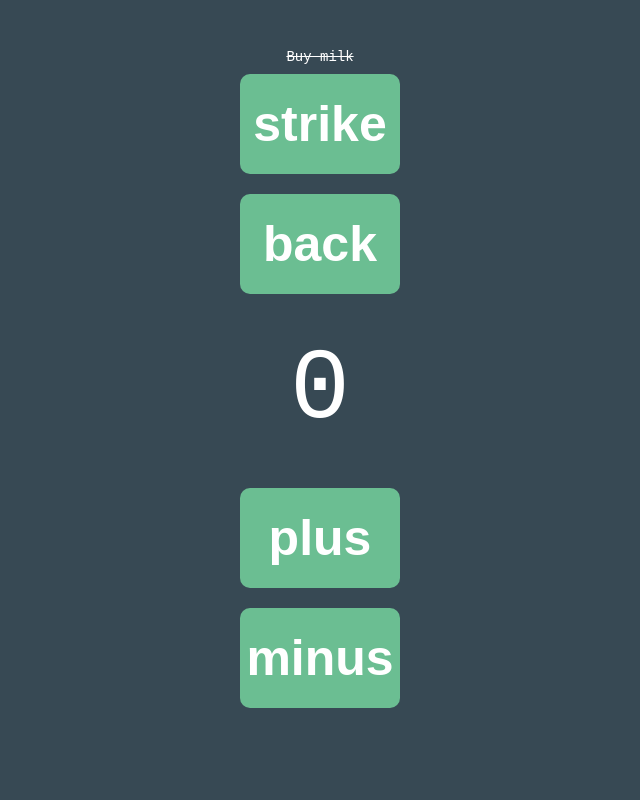
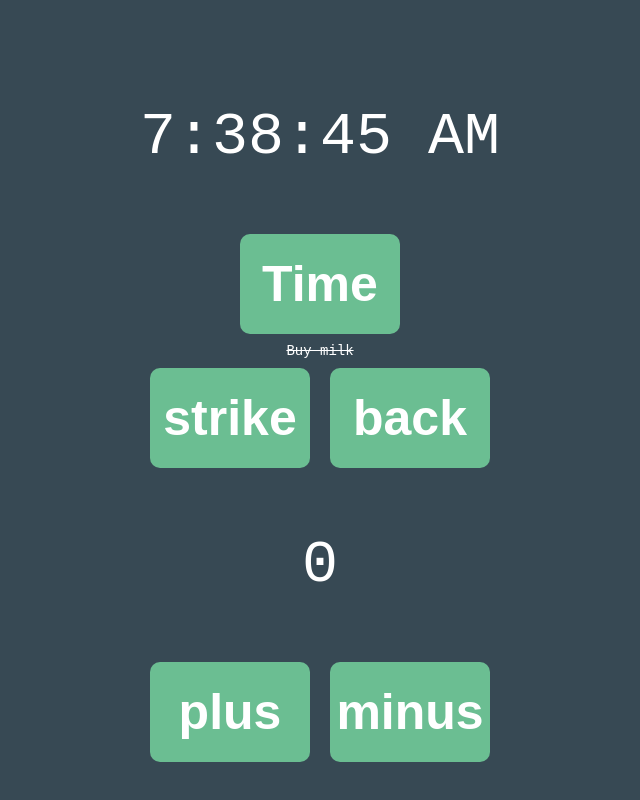
Before and after one commit to elicitmind/React--topic, a React (Create React App) app: page / in a window 1280 px wide. Shown: the top 800 px of the page, without its empty margins (320-960 px from the left). Built offline with nearby package versions, Linux system fonts and the light colour scheme.

Commit message:
theory add, destructuring arr and obj

```diff
--- a/public/styles.css
+++ b/public/styles.css
@@ -64,14 +64,14 @@ body {
     font: normal 14px/100% "Andale Mono", AndaleMono, monospace;
     color: #fff;
     padding: 50px;
-    width: 300px;
+    width: 500px;
     margin: 0 auto;
     background-color: #374954;
     text-align: center;
 }
 
 h1 {
-    font-size: 100px;
+    font-size: 60px;
     margin: 5rem auto 5rem;
 }
 
--- a/src/components/App.jsx
+++ b/src/components/App.jsx
@@ -21,9 +21,24 @@ function unStrike() {
     setClick(false);
   }
 
+  const clock = new Date().toLocaleTimeString();
+  const [time, setTime] = useState(clock);
+
+  function showTime() {
+    const newTime = new Date().toLocaleTimeString();
+    setTime(newTime);
+  }
+
+  setInterval(showTime, 1000);
+
 
   return (
-    <div><div>
+    <div>
+
+        <h1>{time}</h1>
+        <button onClick={showTime}>Time</button>
+
+      <div>
         <p style={clicked ? { textDecoration: "line-through" } : null}>
           Buy milk
         </p>
```
Also changed, not shown: theory/destructuringArrayAndObjects.js (added, +34 -0 lines). Lines whose indentation alone changed are shown as unchanged.
